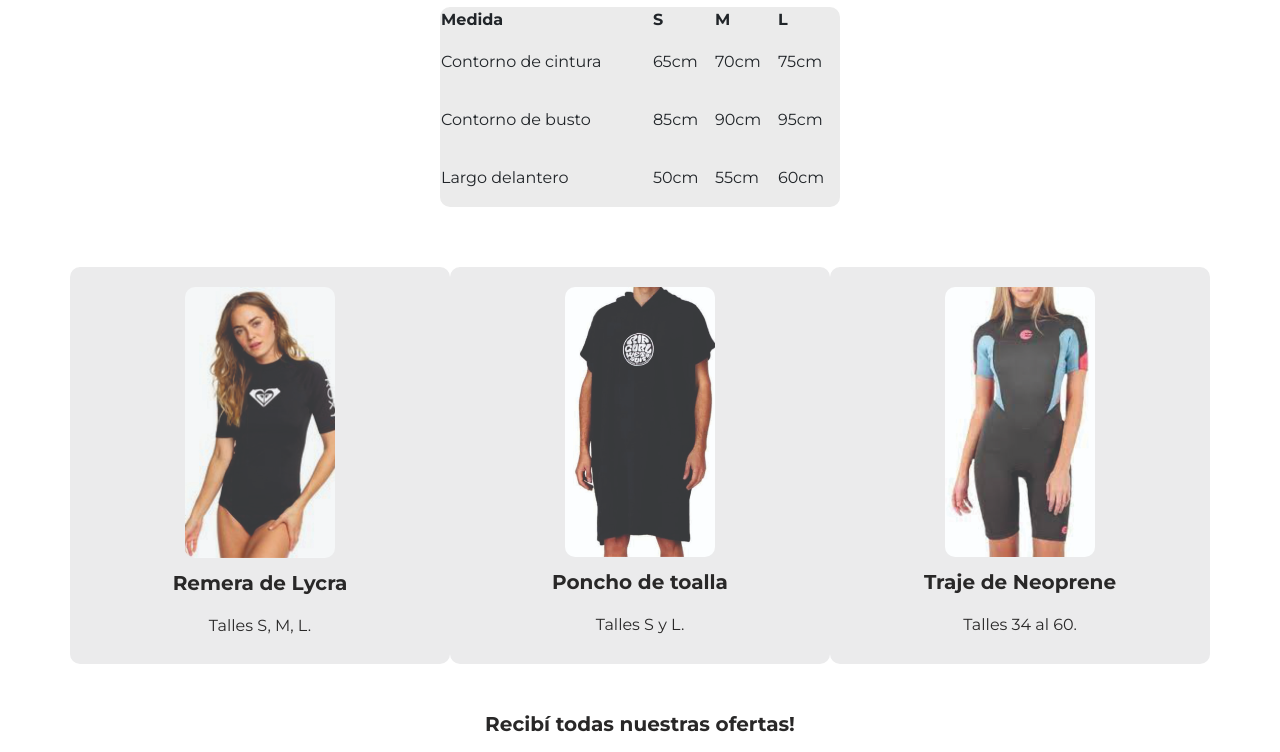
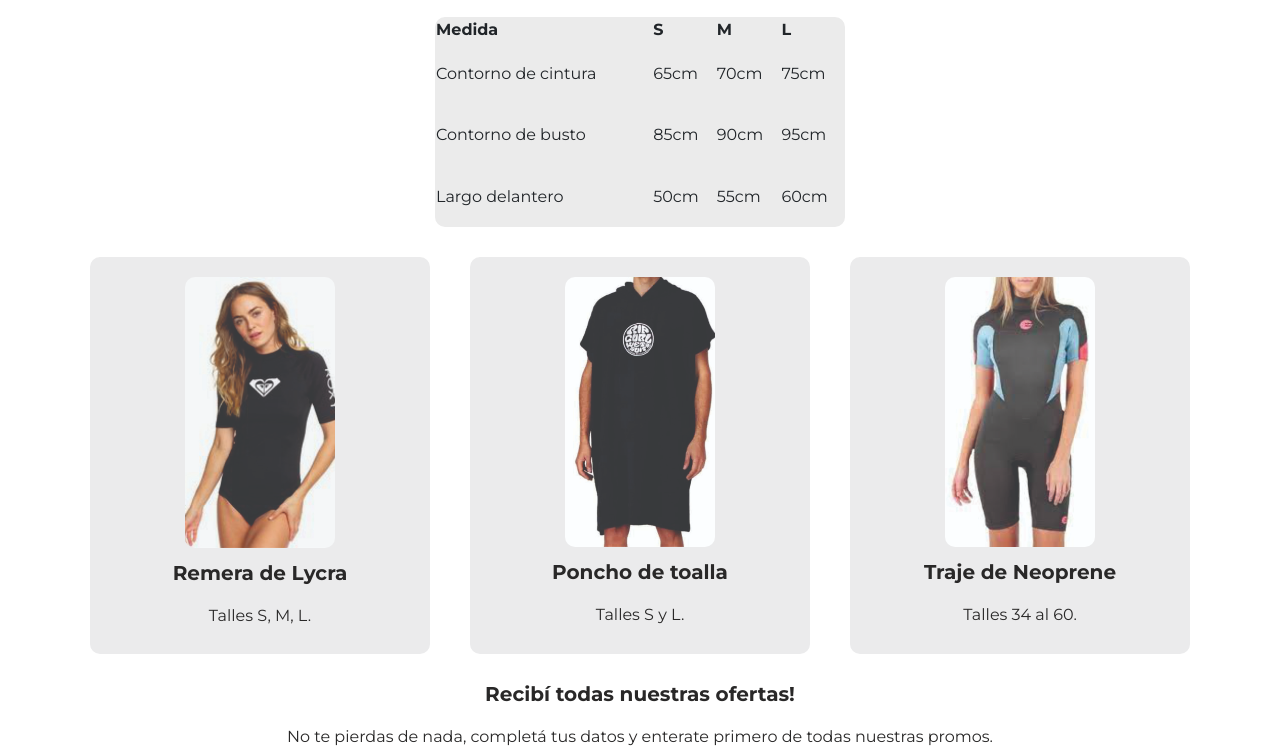
Before and after one commit to soltineo/coderhouse-pagina, a website: page pages/productos.html in a window 1280 px wide. Shown: the part 274-1026 px from the top of the page. Drawn offline with nearby package versions, Linux system fonts and the light colour scheme.

Commit message:
cambios en la pagina productos- separé los rectangulos, margin a todo el main

```diff
--- a/scss/main.scss
+++ b/scss/main.scss
@@ -86,6 +86,7 @@ $redes: (
     /*Main con cosas de todas las paginas*/
     main {
         grid-area: main;
+        margin:10px;
 
         .encabezado1 {
             @extend .tipo-color;
@@ -162,8 +163,8 @@ $redes: (
         section table {
             font-family: $tipografia;
             font-size: 16px;
-            width: 400px;
-            height: 200px;
+            width: 410px;
+            height: 210px;
             table-layout: auto;
             margin: 20px auto;
             background-color: rgb(235, 235, 235);
@@ -183,7 +184,7 @@ $redes: (
                 .fotoproducto {
                     width: 70vw;
                     padding: 10px;
-                    margin: 40px auto 40px auto;
+                    margin: 40px 10 40px 10;
                     border-radius: 10px;
                     text-align: center;
 
```
Also changed, not shown: README-cambios-realizados.md (renamed from README- cambios realizados.md), css/main.css.
